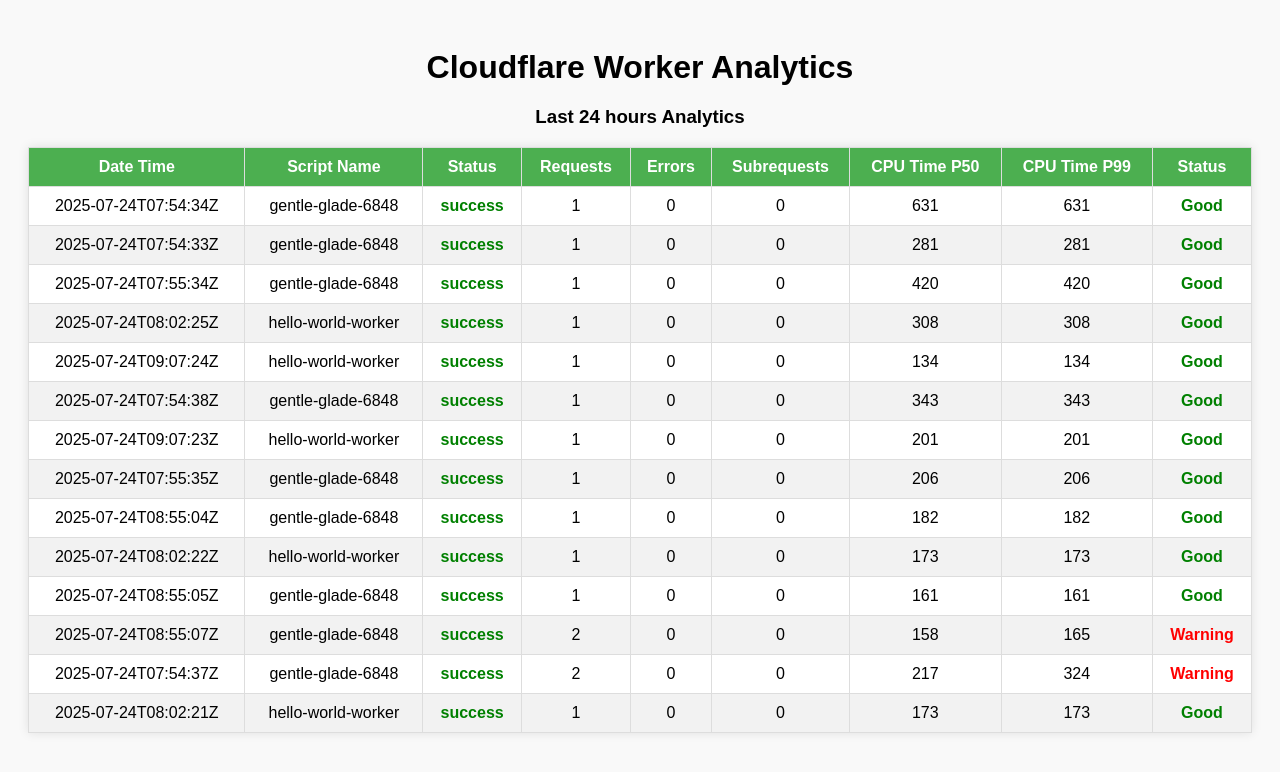
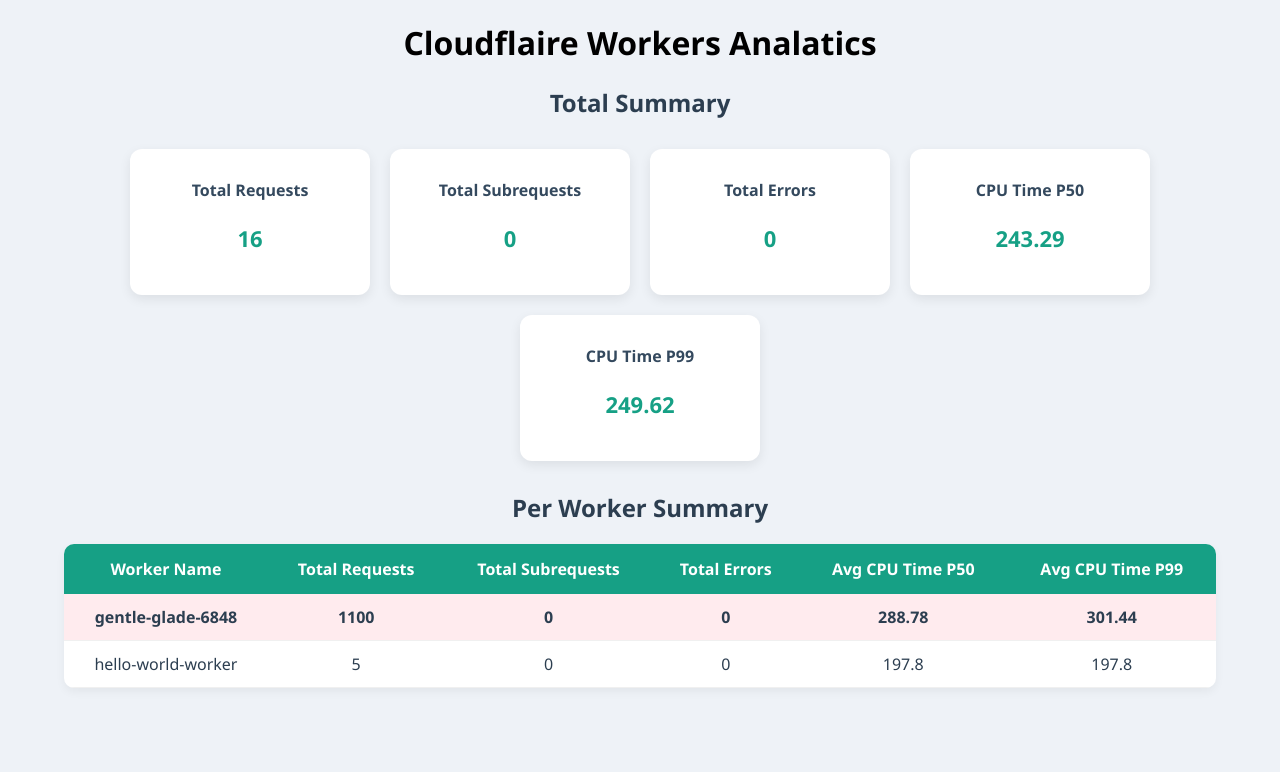
Before and after one commit to logic-matrix/cloudflare_automation, a Flask app: page / in a window 1280 px wide. Shown: the top 772 px of the page. Run offline with Flask 3, Linux system fonts and the light colour scheme.

Commit message:
Update UI

```diff
--- a/app.py
+++ b/app.py
@@ -19,11 +19,13 @@
 
 @app.route('/')
 def worker_table():
-    with open('workers_data.json') as f:
+    with open('workers_summary.json') as f:
         data = json.load(f)
 
-    rows = data["data"]["viewer"]["accounts"][0]["workersInvocationsAdaptive"]
-    return render_template('index.html', rows=rows)
+    workers_summary = data["workers_summary"]
+    total_summary = data["total_summary"]
+
+    return render_template('index.html', workers=workers_summary, total=total_summary)
 
 
 
--- a/templates/index.html
+++ b/templates/index.html
@@ -1,102 +1,159 @@
 <!DOCTYPE html>
-<html lang="en">
+<html>
 
 <head>
-    <meta charset="UTF-8" />
-    <meta name="viewport" content="width=device-width, initial-scale=1.0" />
-    <title>Cloudflare Worker Analytics</title>
+    <title>Worker Summary Dashboard</title>
     <style>
         body {
-            font-family: Arial, sans-serif;
-            padding: 20px;
-            background: #f9f9f9;
+            font-family: 'Segoe UI', sans-serif;
+            background-color: #eef2f7;
+            margin: 0;
+            padding: 0;
         }
 
-        h1 {
+        h2 {
             text-align: center;
-            margin-bottom: 20px;
+            margin-top: 20px;
+            color: #2c3e50;
+        }
+
+        .summary-cards {
+            display: flex;
+            justify-content: center;
+            flex-wrap: wrap;
+            gap: 20px;
+            margin: 30px auto;
+            max-width: 1200px;
+        }
+
+        .card {
+            background-color: #ffffff;
+            border-radius: 12px;
+            box-shadow: 0 4px 12px rgba(0, 0, 0, 0.08);
+            padding: 20px;
+            width: 200px;
+            text-align: center;
+            transition: transform 0.2s;
+        }
+
+        .card:hover {
+            transform: translateY(-5px);
+        }
+
+        .card h3 {
+            margin: 10px 0;
+            font-size: 16px;
+            color: #34495e;
+        }
+
+        .card p {
+            font-size: 22px;
+            font-weight: bold;
+            color: #16a085;
         }
 
         table {
-            width: 100%;
+            width: 90%;
             border-collapse: collapse;
-            background-color: #fff;
-            box-shadow: 0 0 10px rgba(0, 0, 0, 0.1);
-        }
-
-        th,
-        td {
-            border: 1px solid #ddd;
-            padding: 10px;
-            text-align: center;
+            margin: 20px auto 40px auto;
+            background-color: #ffffff;
+            box-shadow: 0 4px 10px rgba(0, 0, 0, 0.05);
+            border-radius: 10px;
+            overflow: hidden;
         }
 
         th {
-            background-color: #4CAF50;
+            background-color: #16a085;
             color: white;
+            padding: 14px;
         }
 
-        tr:nth-child(even) {
-            background-color: #f2f2f2;
+        td {
+            padding: 12px;
+            text-align: center;
+            border-bottom: 1px solid #f0f0f0;
+            color: #2c3e50;
         }
 
-        .status-success {
-            color: green;
+        tr:hover {
+            background-color: #f9f9f9;
+        }
+
+        .high-request {
+            background-color: #ffebee !important;
+            color: #ff1900;
             font-weight: bold;
         }
 
-        .status-error {
-            color: red;
-            font-weight: bold;
+        @media (max-width: 600px) {
+            .summary-cards {
+                flex-direction: column;
+                align-items: center;
+            }
+
+            .card {
+                width: 90%;
+            }
+
+            table {
+                width: 100%;
+                font-size: 14px;
+            }
         }
     </style>
 </head>
 
 <body>
-    <h1>Cloudflare Worker Analytics</h1>
     <center>
-    <h3>Last 24 hours Analytics</h3>
+        <h1>Cloudflaire Workers Analatics </h1>
     </center>
 
+    <h2>Total Summary</h2>
+    <div class="summary-cards">
+        <div class="card">
+
+            <h3>Total Requests</h3>
+            <p>{{ total.total_requests }}</p>
+        </div>
+        <div class="card">
+            <h3>Total Subrequests</h3>
+            <p>{{ total.total_subrequests }}</p>
+        </div>
+        <div class="card">
+            <h3>Total Errors</h3>
+            <p>{{ total.total_errors }}</p>
+        </div>
+        <div class="card">
+            <h3>CPU Time P50</h3>
+            <p>{{ total.cpuTimeP50_avg }}</p>
+        </div>
+        <div class="card">
+            <h3>CPU Time P99</h3>
+            <p>{{ total.cpuTimeP99_avg }}</p>
+        </div>
+    </div>
+        <h2>Per Worker Summary</h2>
     <table>
-        <thead>
-            <tr>
-                <th>Date Time</th>
-                <th>Script Name</th>
-                <th>Status</th>
-                <th>Requests</th>
-                <th>Errors</th>
-                <th>Subrequests</th>
-                <th>CPU Time P50</th>
-                <th>CPU Time P99</th>
-            <th>Status</th>
+        <tr>
+            <th>Worker Name</th>
+            <th>Total Requests</th>
+            <th>Total Subrequests</th>
+            <th>Total Errors</th>
+            <th>Avg CPU Time P50</th>
+            <th>Avg CPU Time P99</th>
             </tr>
-        </thead>
-        <tbody>
-            {% for row in rows %}
-            <tr>
-                <td>{{ row.dimensions.datetime }}</td>
-                <td>{{ row.dimensions.scriptName }}</td>
-                <td class="status-{{ row.dimensions.status }}">{{ row.dimensions.status }}</td>
-                <td>{{ row.sum.requests }}</td>
-                <td>{{ row.sum.errors }}</td>
-                <td>{{ row.sum.subrequests }}</td>
-                <td>{{ row.quantiles.cpuTimeP50 }}</td>
-                <td>{{ row.quantiles.cpuTimeP99 }}</td>
-                <td style="color: {% if row.sum.requests > 1 %}red{% else %}green{% endif %}; font-weight: bold;">
-                    {% if row.sum.requests > 1 %}
-                    Warning
-                    {% else %}
-                    Good
-                    {% endif %}
-                </td>
+        {% for name, stats in workers.items() %}
+        <tr class="{{ 'high-request' if stats.total_requests > 100 else '' }}">
+            <td>{{ name }}</td>
+            <td>{{ stats.total_requests }}</td>
+            <td>{{ stats.total_subrequests }}</td>
+            <td>{{ stats.total_errors }}</td>
+            <td>{{ stats.cpuTimeP50_avg }}</td>
+            <td>{{ stats.cpuTimeP99_avg }}</td>
+        </tr>
+        {% endfor %}
+    </table>
 
-
-            </tr>
-            {% endfor %}
-        </tbody>
-
-    </table>
 </body>
 
 </html>
--- a/workers_summary.json
+++ b/workers_summary.json
@@ -11,7 +11,7 @@
       "cpuTimeP50_avg": 288.78,
       "cpuTimeP99_avg": 301.44,
       "total_errors": 0,
-      "total_requests": 11,
+      "total_requests": 1100,
       "total_subrequests": 0
     },
     "hello-world-worker": {
```
